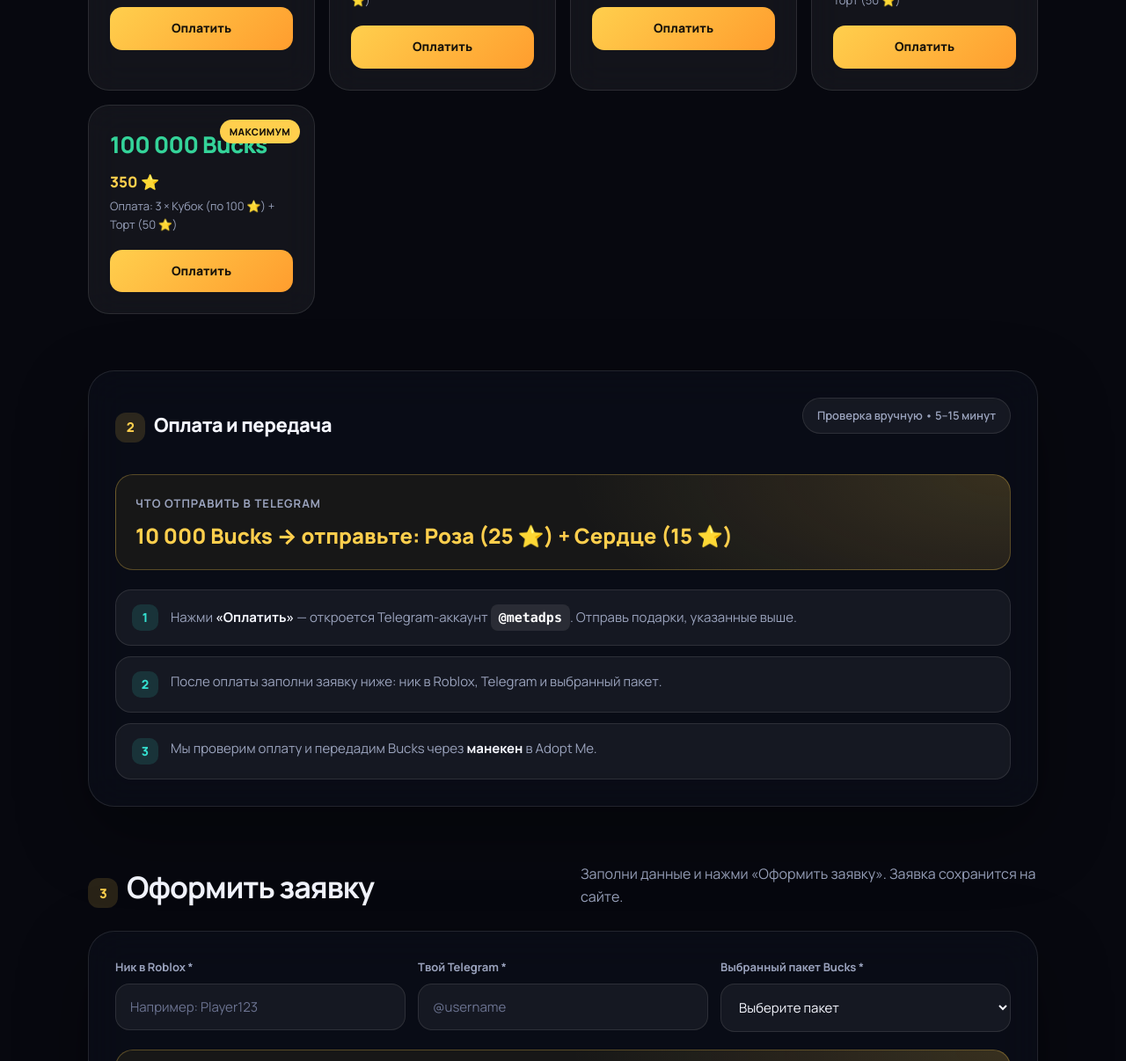
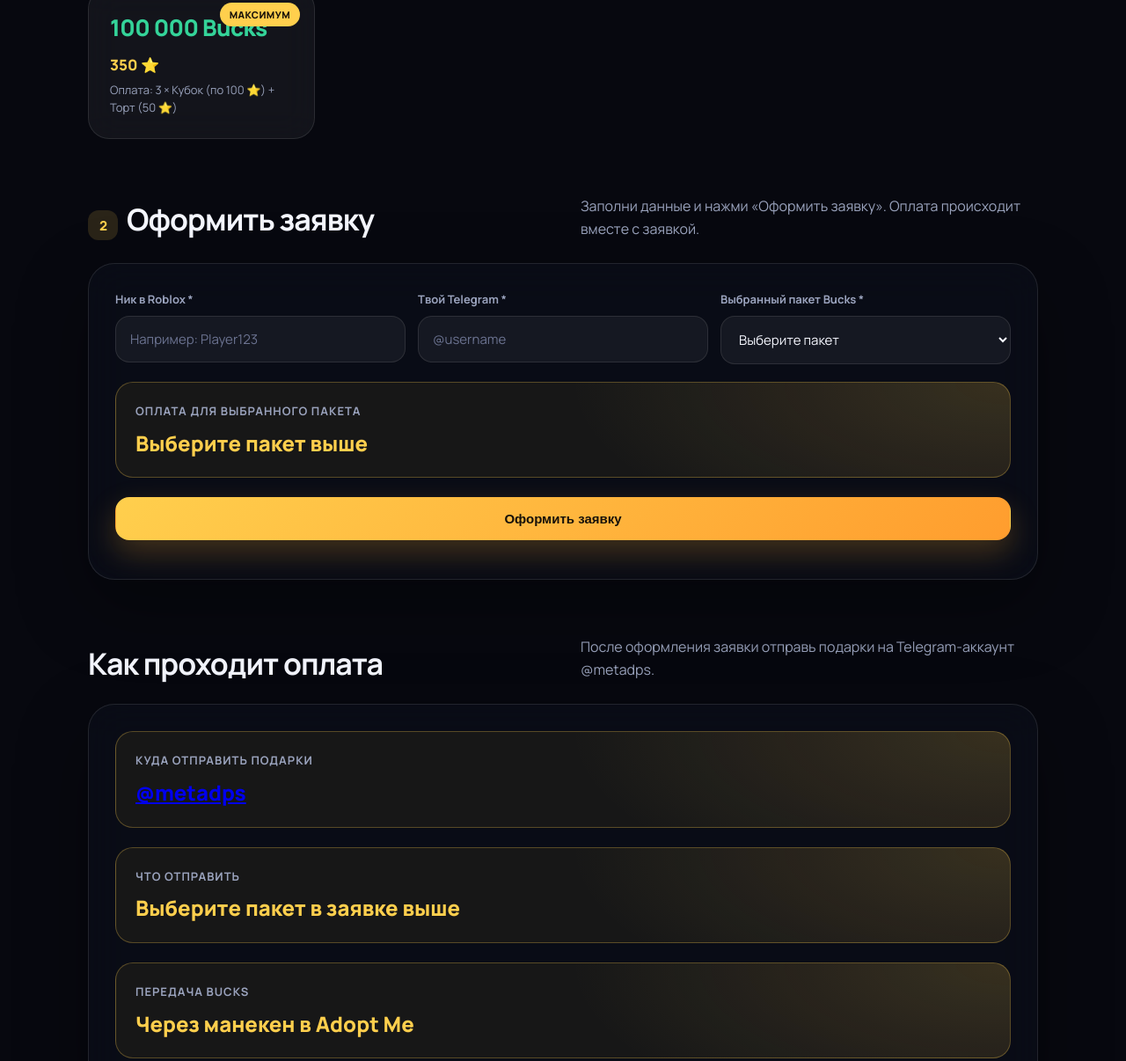
Before and after one commit to Bazzarunet/adoptme-bucks, a plain HTML site: page index.html in a window 1280 px wide. Shown: the part 1082-2288 px from the top of the page at 88% size. Drawn offline with Linux system fonts and the light colour scheme.

Commit message:
index.html

```diff
--- a/index.html
+++ b/index.html
@@ -293,27 +293,6 @@ h1 {
   font-size: 13px;
 }
 
-.plan-pay {
-  display: inline-flex;
-  align-items: center;
-  justify-content: center;
-  width: 100%;
-  margin-top: 18px;
-  padding: 13px 18px;
-  border-radius: 14px;
-  background: linear-gradient(135deg, var(--gold), var(--gold-2));
-  color: #17120a;
-  font-weight: 800;
-  font-size: 14px;
-  text-decoration: none;
-  transition: transform .2s ease, box-shadow .2s ease;
-}
-
-.plan-pay:hover {
-  transform: translateY(-2px);
-  box-shadow: 0 14px 30px rgba(255, 175, 45, 0.3);
-}
-
 .order {
   padding: 30px;
   border-radius: 30px;
@@ -362,50 +341,6 @@ h1 {
   font-weight: 800;
   color: var(--gold);
   line-height: 1.35;
-}
-
-.steps {
-  display: grid;
-  gap: 12px;
-}
-
-.step {
-  display: flex;
-  gap: 14px;
-  padding: 16px 18px;
-  border-radius: 18px;
-  background: var(--surface);
-  border: 1px solid var(--border);
-  color: var(--muted);
-  font-size: 15px;
-}
-
-.step b {
-  color: var(--text);
-}
-
-.step-num {
-  flex: 0 0 auto;
-  width: 30px;
-  height: 30px;
-  display: grid;
-  place-items: center;
-  border-radius: 10px;
-  background: rgba(53, 224, 208, 0.14);
-  color: var(--teal);
-  font-weight: 800;
-  font-size: 14px;
-}
-
-.username {
-  display: inline-block;
-  padding: 3px 9px;
-  border-radius: 8px;
-  background: rgba(255, 255, 255, 0.09);
-  color: #fff;
-  font-family: ui-monospace, SFMono-Regular, Menlo, monospace;
-  font-weight: 700;
-  text-decoration: none;
 }
 
 .form-grid {
@@ -604,12 +539,12 @@ footer {
     </h1>
 
     <p>
-      Выбери нужное количество баксов — сайт сразу покажет, какие подарки Telegram отправить.
-      После оплаты заполни заявку, и мы передадим Bucks через манекен.
+      Выбери нужное количество баксов в заявке — сайт автоматически покажет,
+      какие подарки Telegram нужно отправить. После оплаты мы передадим Bucks через манекен.
     </p>
 
     <div class="hero-actions">
-      <a class="button button-primary" href="#plans">Выбрать пакет</a>
+      <a class="button button-primary" href="#order-form">Оформить заявку</a>
       <a class="button button-ghost" href="#faq">Как это работает</a>
     </div>
   </header>
@@ -617,51 +552,16 @@ footer {
   <section class="section" id="plans">
     <div class="section-head">
       <h2><span class="number">1</span>Выбери пакет Bucks</h2>
-      <p>После выбора пакета сайт автоматически покажет нужные подарки для оплаты.</p>
+      <p>Выбери нужное количество Bucks в заявке ниже — подарки подставятся автоматически.</p>
     </div>
 
     <div class="plans" id="plans-grid"></div>
   </section>
 
-  <section class="section">
-    <div class="order">
-      <div class="order-top">
-        <div class="order-title"><span class="number">2</span>Оплата и передача</div>
-        <div class="pill">Проверка вручную • 5–15 минут</div>
-      </div>
-
-      <div class="gift-box">
-        <div class="gift-label">Что отправить в Telegram</div>
-        <div class="gift-output" id="gift-output">Выбери пакет выше, чтобы увидеть нужные подарки</div>
-      </div>
-
-      <div class="steps">
-        <div class="step">
-          <div class="step-num">1</div>
-          <div>
-            Нажми <b>«Оплатить»</b> — откроется Telegram-аккаунт
-            <a class="username" href="https://t.me/metadps" target="_blank" rel="noopener">@metadps</a>.
-            Отправь подарки, указанные выше.
-          </div>
-        </div>
-
-        <div class="step">
-          <div class="step-num">2</div>
-          <div>После оплаты заполни заявку ниже: ник в Roblox, Telegram и выбранный пакет.</div>
-        </div>
-
-        <div class="step">
-          <div class="step-num">3</div>
-          <div>Мы проверим оплату и передадим Bucks через <b>манекен</b> в Adopt Me.</div>
-        </div>
-      </div>
-    </div>
-  </section>
-
   <section class="section" id="order-form">
     <div class="section-head">
-      <h2><span class="number">3</span>Оформить заявку</h2>
-      <p>Заполни данные и нажми «Оформить заявку». Заявка сохранится на сайте.</p>
+      <h2><span class="number">2</span>Оформить заявку</h2>
+      <p>Заполни данные и нажми «Оформить заявку». Оплата происходит вместе с заявкой.</p>
     </div>
 
     <div class="order">
@@ -701,6 +601,32 @@ footer {
 
   <section class="section">
     <div class="section-head">
+      <h2>Как проходит оплата</h2>
+      <p>После оформления заявки отправь подарки на Telegram-аккаунт @metadps.</p>
+    </div>
+
+    <div class="order">
+      <div class="gift-box">
+        <div class="gift-label">Куда отправить подарки</div>
+        <div class="gift-output">
+          <a href="https://t.me/metadps" target="_blank" rel="noopener">@metadps</a>
+        </div>
+      </div>
+
+      <div class="gift-box">
+        <div class="gift-label">Что отправить</div>
+        <div class="gift-output" id="payment-gift-output">Выберите пакет в заявке выше</div>
+      </div>
+
+      <div class="gift-box">
+        <div class="gift-label">Передача Bucks</div>
+        <div class="gift-output">Через манекен в Adopt Me</div>
+      </div>
+    </div>
+  </section>
+
+  <section class="section">
+    <div class="section-head">
       <h2>Почему выбирают нас</h2>
       <p>Прозрачные условия, понятная оплата и быстрая передача валюты.</p>
     </div>
@@ -714,8 +640,8 @@ footer {
 
       <div class="feature">
         <div class="feature-icon">🎁</div>
-        <h3>Удобная оплата</h3>
-        <p>Подарки рассчитываются автоматически после выбора нужного количества Bucks.</p>
+        <h3>Автоматический расчёт</h3>
+        <p>Выбираешь пакет — сайт сразу показывает, какие подарки нужно отправить.</p>
       </div>
 
       <div class="feature">
@@ -745,7 +671,7 @@ footer {
 
       <div class="faq-item">
         <h3>Как быстро приходят баксы?</h3>
-        <p>Проверка подарков и передача валюты происходят вручную через чат на сайте. Обычно процесс занимает от 5 до 15 минут.</p>
+        <p>Проверка подарков и передача валюты происходят вручную. Обычно процесс занимает от 5 до 15 минут.</p>
       </div>
     </div>
   </section>
@@ -818,9 +744,9 @@ const plans = [
 const APPS_SCRIPT_URL = "https://script.google.com/macros/s/AKfycbzqGIIt4fpW__7YoBd5yV0F4O1iAF47yZ5_nynR0qfOux15Pxpv56VXHS1IsRq4v1gkdA/exec";
 
 const grid = document.getElementById("plans-grid");
-const giftOutput = document.getElementById("gift-output");
+const planSelect = document.getElementById("selected-plan");
 const formGiftOutput = document.getElementById("form-gift-output");
-const planSelect = document.getElementById("selected-plan");
+const paymentGiftOutput = document.getElementById("payment-gift-output");
 const form = document.getElementById("order-form");
 const formStatus = document.getElementById("form-status");
 
@@ -833,20 +759,14 @@ plans.forEach((plan, index) => {
     <div class="plan-bucks">${plan.bucks}</div>
     <div class="plan-stars">${plan.stars}</div>
     <div class="plan-rub">Оплата: ${plan.gifts}</div>
-    <a class="plan-pay" href="https://t.me/metadps" target="_blank" rel="noopener">
-      Оплатить
-    </a>
   `;
 
-  card.addEventListener("click", event => {
-    if (event.target.closest(".plan-pay")) return;
-
+  card.addEventListener("click", () => {
     document.querySelectorAll(".plan").forEach(item => item.classList.remove("active"));
     card.classList.add("active");
 
-    giftOutput.textContent = `${plan.bucks} → отправьте: ${plan.gifts}`;
-    formGiftOutput.textContent = plan.gifts;
     planSelect.value = index;
+    updateGifts();
   });
 
   grid.appendChild(card);
@@ -857,8 +777,20 @@ plans.forEach((plan, index) => {
   planSelect.appendChild(option);
 });
 
-giftOutput.textContent = `${plans[0].bucks} → отправьте: ${plans[0].gifts}`;
-formGiftOutput.textContent = plans[0].gifts;
+function updateGifts() {
+  const plan = plans[planSelect.value];
+
+  if (!plan) {
+    formGiftOutput.textContent = "Выберите пакет выше";
+    paymentGiftOutput.textContent = "Выберите пакет в заявке выше";
+    return;
+  }
+
+  formGiftOutput.textContent = plan.gifts;
+  paymentGiftOutput.textContent = plan.gifts;
+}
+
+planSelect.addEventListener("change", updateGifts);
 
 form.addEventListener("submit", async event => {
   event.preventDefault();
@@ -901,7 +833,8 @@ form.addEventListener("submit", async event => {
     if (result.success) {
       form.reset();
       formGiftOutput.textContent = "Выберите пакет выше";
-      formStatus.textContent = "✅ Заявка отправлена! После проверки оплаты мы передадим Bucks через манекен.";
+      paymentGiftOutput.textContent = "Выберите пакет в заявке выше";
+      formStatus.textContent = "✅ Заявка отправлена! Отправьте указанные подарки на @metadps. После проверки мы передадим Bucks через манекен.";
       formStatus.className = "form-status success";
     } else {
       throw new Error(result.error || "Ошибка отправки");
```
